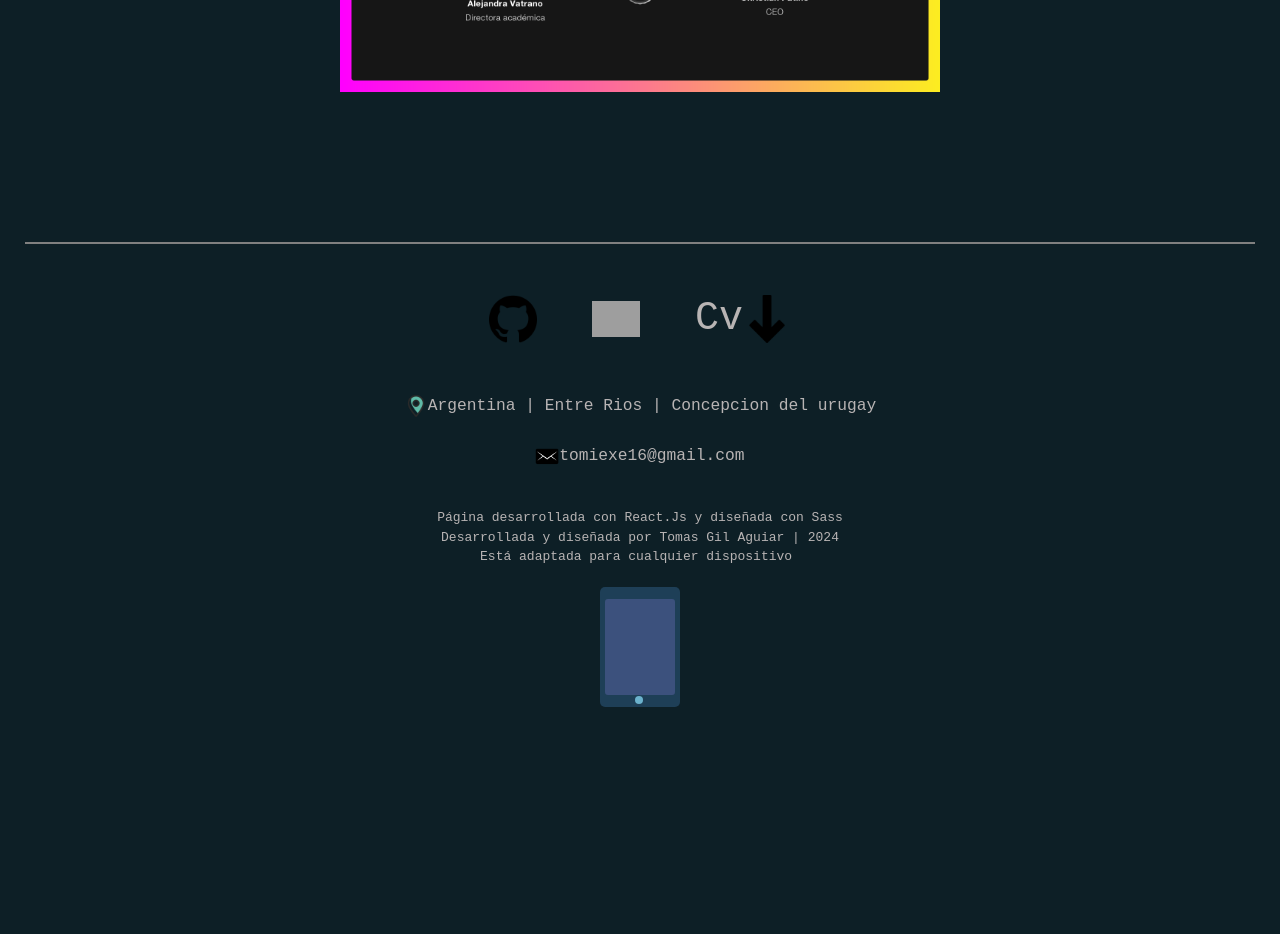
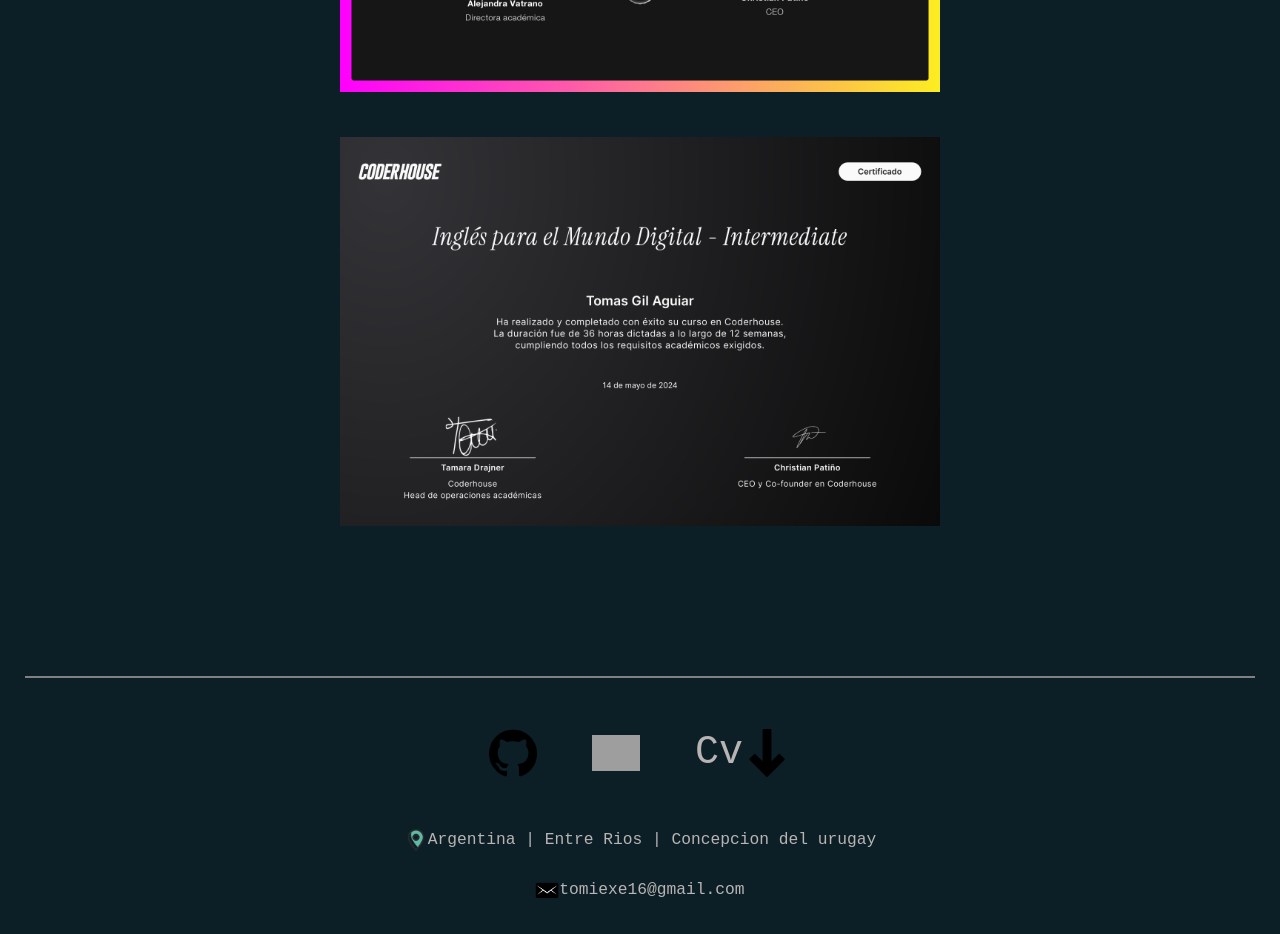
Before and after one commit to Totty19/Mi-Portafolio, a React (Create React App) app: page / in a window 1280 px wide. Shown: the part 6460-7394 px from the top of the page. Before the commit the page ends 7187 px from the top, so only its background shows below. Built offline with nearby package versions, Linux system fonts and the light colour scheme; grey boxes are pictures that could not be loaded.

Commit message:
subiendo certificado

```diff
--- a/src/Common/Main/index.jsx
+++ b/src/Common/Main/index.jsx
@@ -16,6 +16,7 @@
 import img3 from '../imgs/tituloReact.png'
 import img4 from '../imgs/titulo Front End.jpeg'
 import img5 from '../imgs/tituloIngles.png'
+import img6 from '../imgs/Certificado intermediate.png'
 import { Link } from 'react-router-dom'
 
 
@@ -103,6 +104,7 @@
                 <img src={img3} alt="Titulo"/>
                 <img src={img4} alt="Titulo"/>
                 <img src={img5} alt="Titulo Ingles"/>
+                <img src={img6} alt="Titulo Ingles intermediate"/>
             </div>
         </div>
     )
```
Also changed, not shown: src/Common/imgs/Certificado intermediate.png (added).
